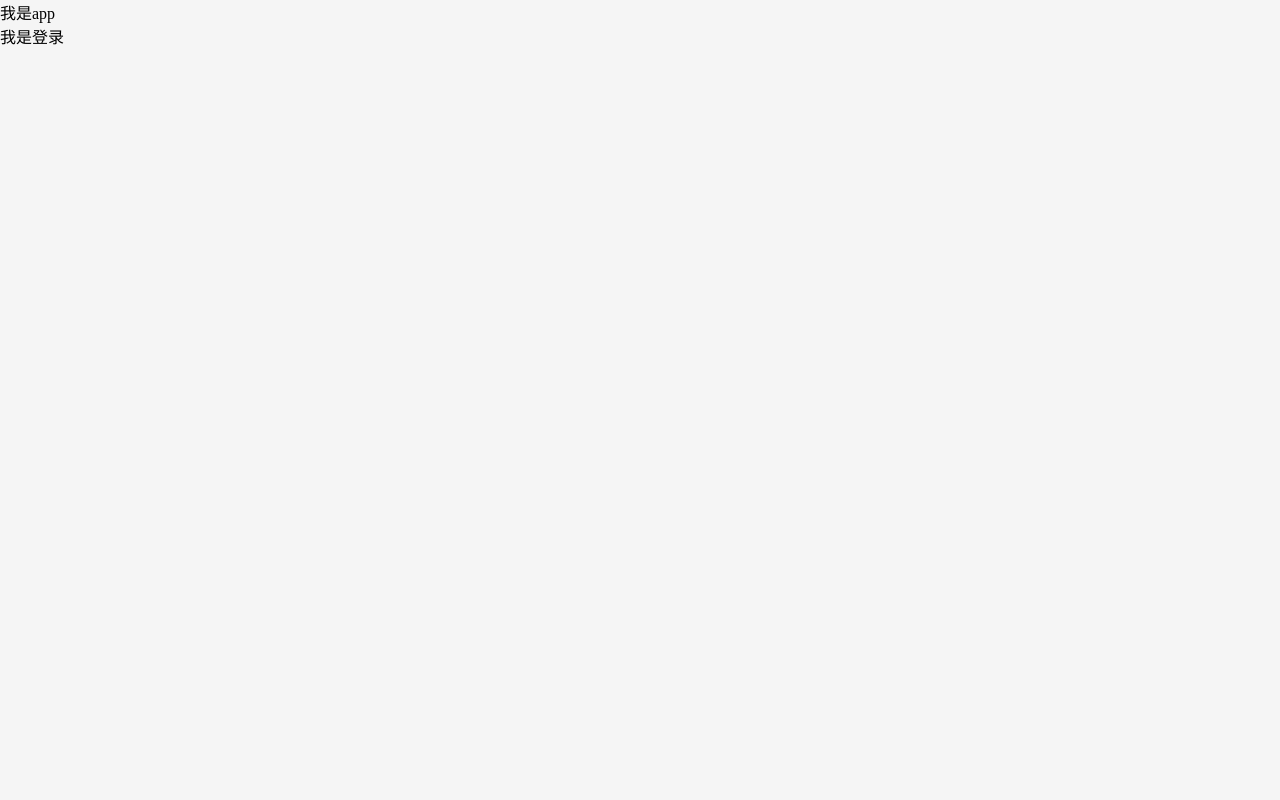
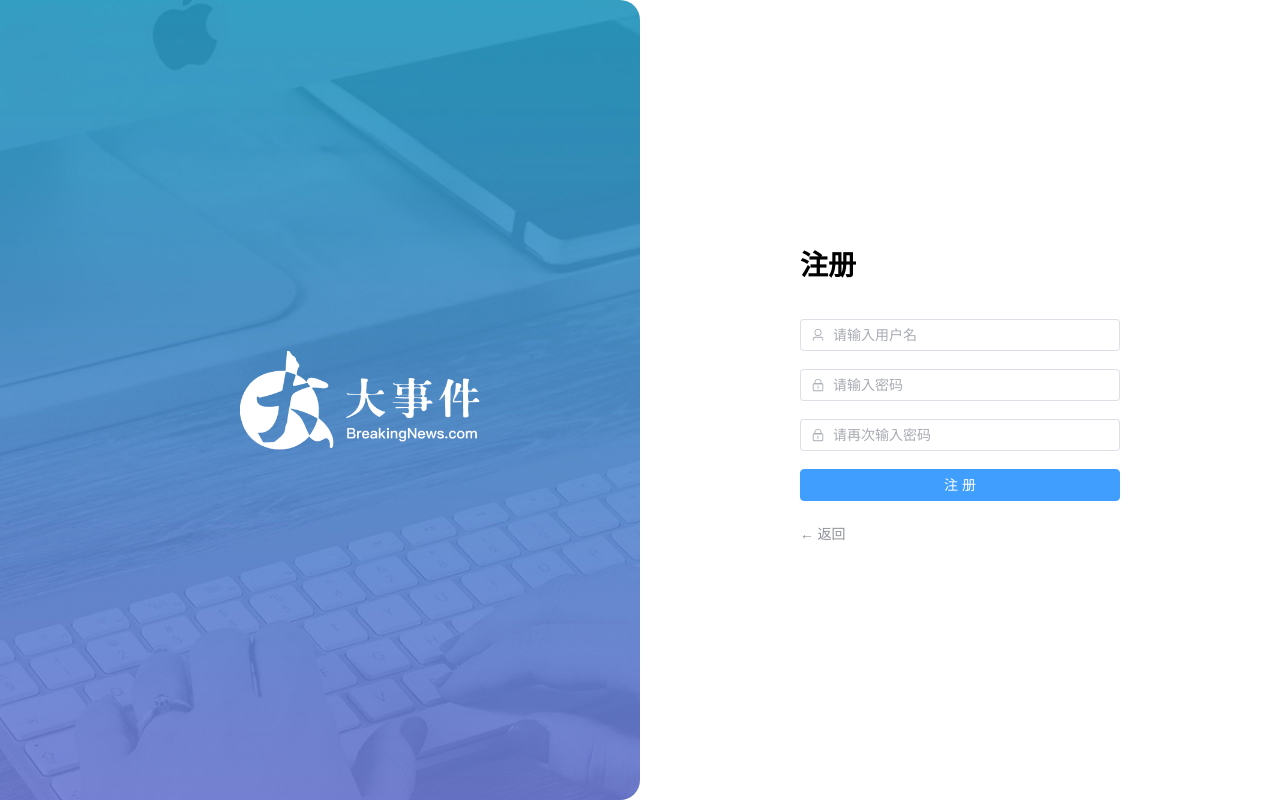
Before and after one commit to Re-monita/vue3-big-event, a Vue app: page /login in a window 1280 px wide. Built offline with nearby package versions, Linux system fonts and the light colour scheme.

Commit message:
增加登录注册页面的UI和注册校验

```diff
--- a/package.json
+++ b/package.json
@@ -13,6 +13,7 @@
     "lint-staged": "lint-staged"
   },
   "dependencies": {
+    "@element-plus/icons-vue": "^2.3.1",
     "axios": "^1.7.7",
     "element-plus": "^2.8.4",
     "pinia": "^2.1.7",
--- a/src/App.vue
+++ b/src/App.vue
@@ -1,7 +1,6 @@
 <script setup></script>
 
 <template>
-  <div>我是app</div>
   <router-view></router-view>
 </template>
 
--- a/src/views/login/loginPage.vue
+++ b/src/views/login/loginPage.vue
@@ -1,7 +1,145 @@
 <template>
-  <div>我是登录</div>
+  <div>
+    <el-row class="login-page">
+      <el-col :span="12" class="bg"></el-col>
+      <el-col :span="6" :offset="3" class="form">
+        <el-form v-if="isRegister" :model="formModel" :rules="rules">
+          <el-form-item> <h1>注册</h1> </el-form-item>
+          <el-form-item prop="username">
+            <el-input
+              v-model="formModel.username"
+              :prefix-icon="User"
+              placeholder="请输入用户名"
+            ></el-input>
+          </el-form-item>
+          <el-form-item prop="password">
+            <el-input
+              v-model="formModel.password"
+              :prefix-icon="Lock"
+              placeholder="请输入密码"
+              type="password"
+            ></el-input>
+          </el-form-item>
+          <el-form-item prop="repassword">
+            <el-input
+              v-model="formModel.repassword"
+              :prefix-icon="Lock"
+              placeholder="请再次输入密码"
+              type="password"
+            ></el-input>
+          </el-form-item>
+          <el-form-item>
+            <el-button type="primary" auto-insert-space class="button"
+              >注册</el-button
+            >
+          </el-form-item>
+          <el-form-item>
+            <el-link :underline="false" type="info" @click="isRegister = false"
+              >← 返回</el-link
+            >
+          </el-form-item>
+        </el-form>
+        <el-form v-else>
+          <el-form-item> <h1>登录</h1> </el-form-item>
+          <el-form-item>
+            <el-input :prefix-icon="User" placeholder="请输入用户名"></el-input>
+          </el-form-item>
+          <el-form-item>
+            <el-input
+              :prefix-icon="Lock"
+              placeholder="请输入密码"
+              type="password"
+            ></el-input>
+          </el-form-item>
+          <el-form-item>
+            <div class="flex">
+              <el-checkbox value="记住我" name="remember"> 记住我 </el-checkbox>
+              <el-link type="primary" :underline="false">忘记密码?</el-link>
+            </div>
+          </el-form-item>
+          <el-form-item>
+            <el-button type="primary" auto-insert-space class="button"
+              >登录</el-button
+            >
+          </el-form-item>
+          <el-form-item class="flex">
+            <el-link type="info" :underline="false" @click="isRegister = true"
+              >注册 →</el-link
+            >
+          </el-form-item>
+        </el-form>
+      </el-col>
+    </el-row>
+  </div>
 </template>
 
-<script setup></script>
+<script setup>
+import { User, Lock } from '@element-plus/icons-vue'
+import { ref } from 'vue'
+const isRegister = ref(true)
+const formModel = ref({
+  username: '',
+  password: '',
+  repassword: ''
+})
 
-<style lang="scss" scoped></style>
+const rules = {
+  username: [
+    { required: true, message: '请输入用户名', trigger: 'blur' },
+    { min: 5, max: 10, message: '用户名必须是5-10位的字符', trigger: 'blur' }
+  ],
+  password: [
+    { required: true, message: '请输入密码', trigger: 'blur' },
+    {
+      pattern: /^\S{6,15}$/,
+      message: '密码必须是6-15的非空字符',
+      trigger: 'blur'
+    }
+  ],
+  repassword: [
+    { required: true, message: '请输入密码', trigger: 'blur' },
+    {
+      pattern: /^\S{6,15}$/,
+      message: '密码必须是6-15的非空字符',
+      trigger: 'blur'
+    },
+    {
+      validator: (rule, value, callback) => {
+        if (value !== formModel.value.password) {
+          callback(new Error('两次输入的密码不一致'))
+        } else {
+          callback()
+        }
+      },
+      trigger: 'blur'
+    }
+  ]
+}
+</script>
+
+<style scoped>
+.login-page {
+  height: 100vh;
+  background-color: #fff;
+}
+.bg {
+  background:
+    url('@/assets/logo2.png') no-repeat 60% center / 240px auto,
+    url('@/assets/login_bg.jpg') no-repeat center / cover;
+  border-radius: 0 20px 20px 0;
+}
+.form {
+  display: flex;
+  flex-direction: column;
+  justify-content: center;
+  user-select: none;
+}
+.button {
+  width: 100%;
+}
+.flex {
+  width: 100%;
+  display: flex;
+  justify-content: space-between;
+}
+</style>
```
Also changed, not shown: 1 other file (tests, documents, lock files or other folders).
